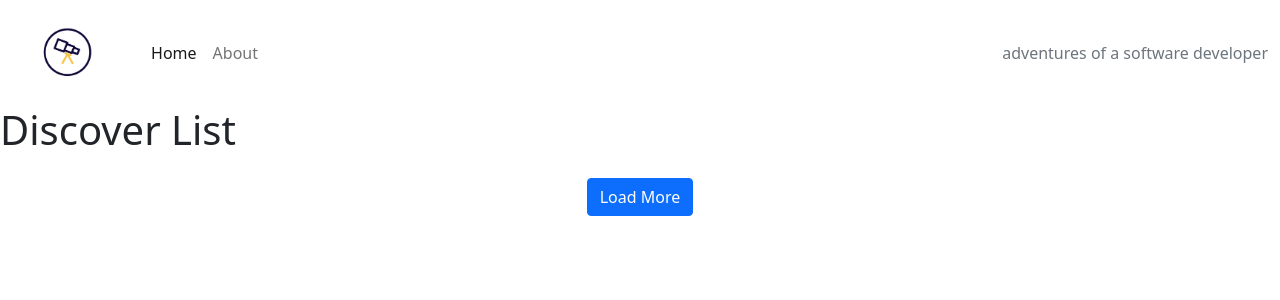
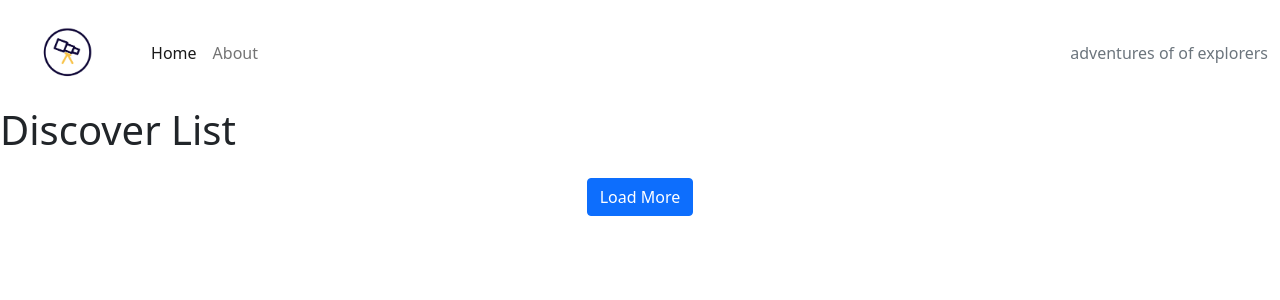
Before and after one commit to CedricNtwari/budget-explorer, a Django app: page / in a window 1280 px wide. Shown: the top 300 px of the page. Run offline with Django 4.2, Linux system fonts and the light colour scheme; data that the repository does not hold is empty; some libraries are stand-ins or nearby versions.

Commit message:
Update navbar tagline to resonate with explorers

```diff
--- a/templates/base.html
+++ b/templates/base.html
@@ -91,7 +91,7 @@
               >
             </li>
           </ul>
-          <span class="navbar-text text-muted"> adventures of a software developer </span>
+          <span class="navbar-text text-muted"> adventures of of explorers </span>
         </div>
       </div>
     </nav>
```
